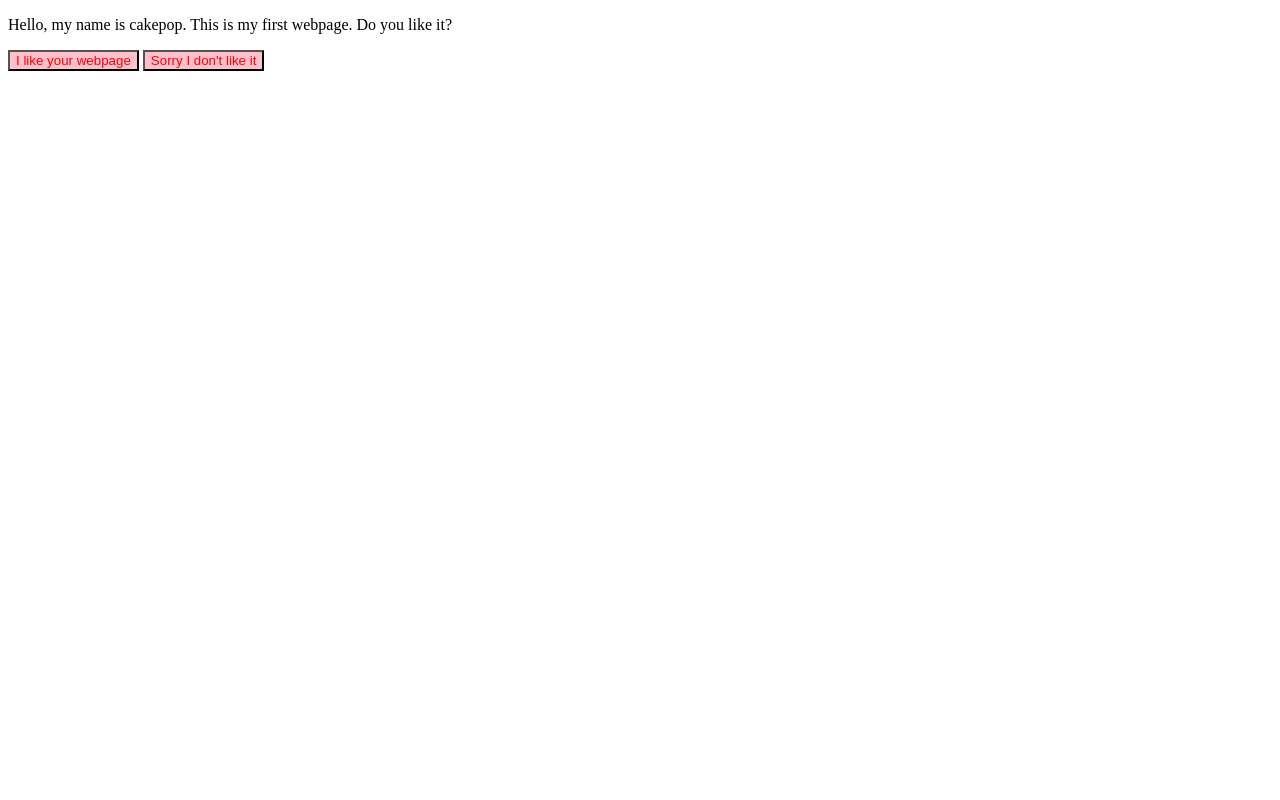
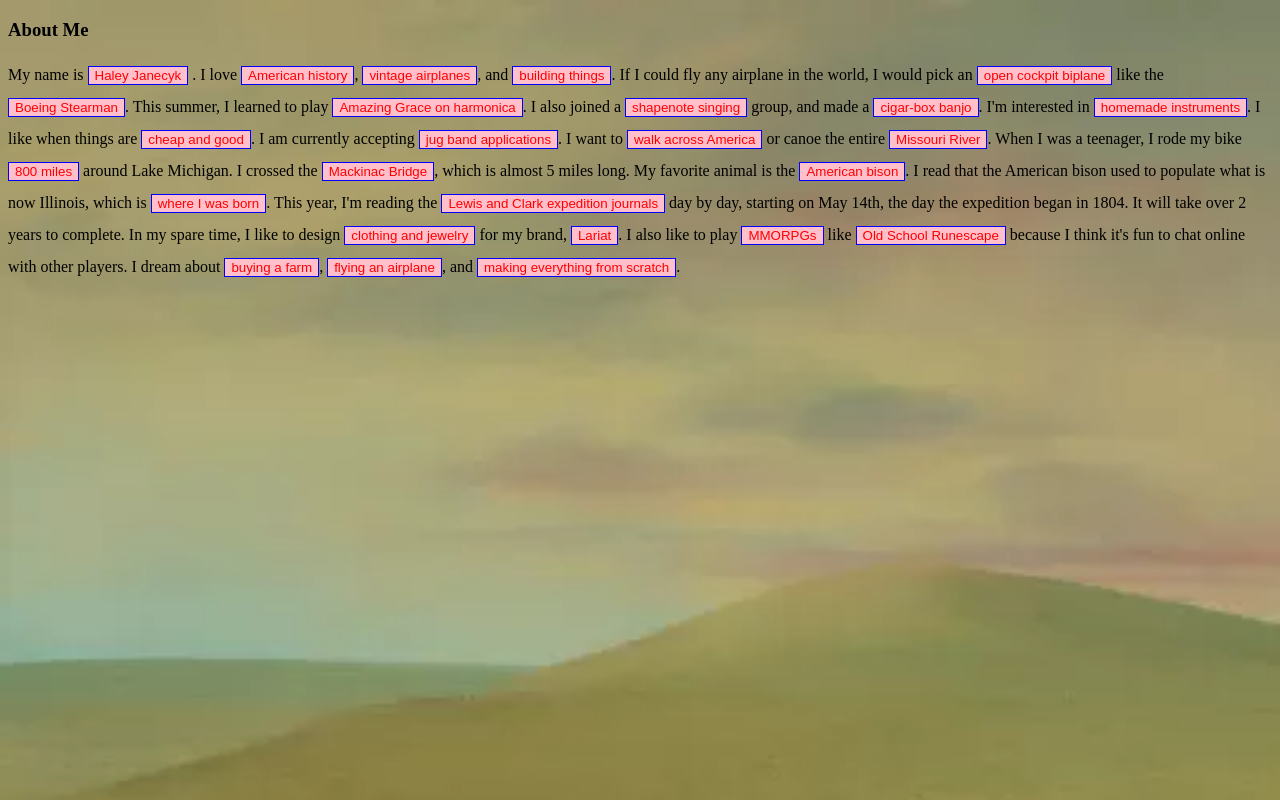
Before and after one commit to hi-cakepop/cakepop_website, a plain HTML site: page index.html in a window 1280 px wide. Drawn offline with Linux system fonts and the light colour scheme.

Commit message:
rbbsdfsd

```diff
--- /dev/null
+++ b/cheapandgoodstyles.css
@@ -0,0 +1,12 @@
+body {
+  background-color: powderblue;
+}
+h1 {
+  color: blue;
+  margin-left: 20px;
+  margin-top: 30px;
+}
+p {
+  color: red;
+  margin-left: 22px;
+}
--- a/index.html
+++ b/index.html
@@ -1,31 +1,77 @@
 <!DOCTYPE html>
 <html>
   <head>
-    <title>My First Webpage</title>
+    <title>About Me</title>
     <style>
       .pink-button {
         background-color: pink;
-        color: red
+        color: red;
+        border: 1px solid blue;
+      }
+      body {
+        background-image: url('georgecatlin5.webp');
+        background-size: 150%;
       }
     </style>
   </head>
   <body>
-    <p>
-      Hello, my name is cakepop. This is my first webpage. Do you like it?
+    <h3 title="hi">About Me</h3>
+    <p style="line-height: 2;">My name is
+      <button
+      class="pink-button"
+      >Haley Janecyk</button>
+      . I love
+      <button
+      class="pink-button">American history</button>,
+      <button
+      class="pink-button"
+      onclick="window.open('https://www.theaerodrome.com/forum/')"
+      >vintage airplanes</button>, and
+      <button
+      class="pink-button"
+      >building things</button>.
+      If I could fly any airplane in the world, I would pick an
+      <button
+      class="pink-button"
+      onclick="window.open('https://media.defense.gov/2005/Dec/22/2000574704/2000/2000/0/050308-F-1234P-010.JPG')"
+      >open cockpit biplane</button> like the
+      <button
+      class="pink-button"
+      onclick="window.open('https://www.youtube.com/watch?v=pRRfLexFuUo&ab_channel=POVCHEF')">Boeing Stearman</button>.
+      This summer, I learned to play
+      <button
+      class="pink-button"
+      onclick="window.open('https://youtube.com/playlist?list=PLP97lM1z58zEg8uNAMvsZ6X_HujzvFZeI&si=JmOxnAgExTbAZwwb')">Amazing Grace on harmonica</button>. I also joined a <button class="pink-button"
+      onclick="window.open('https://fasola.org/')"
+      >shapenote singing</button>
+      group, and made a
+      <button class="pink-button">cigar-box banjo</button>. I'm interested in
+      <button class="pink-button">homemade instruments</button>. I like when things are <button class="pink-button"
+      onclick="window.open('cheapandgood.html')">cheap and good</button>. I am
+      currently accepting <button class="pink-button">jug band applications</button>. I want to
+      <button
+      class="pink-button"
+      onclick="window.open('https://en.wikipedia.org/wiki/List_of_people_who_have_walked_across_the_United_States')"> walk across America</button> or canoe the entire <button class="pink-button"
+      onclick="window.open('http://www.johnweeks.com/river_missouri/map_us_mo.jpg')">Missouri River</button>.
+      When I was a teenager, I rode my bike <button class="pink-button">800 miles</button> around Lake Michigan. I crossed the <button class="pink-button">Mackinac Bridge</button>,
+      which is almost 5 miles long. My favorite animal is the <button class="pink-button"
+      onclick="window.open('https://lewisandclarktrail.com/buffalo.htm')"
+      >American bison</button>. I read that the American bison used to
+      populate what is now Illinois, which is
+      <button class="pink-button"
+      onclick="window.open('https://www.hmdb.org/m.asp?m=230260')">where I was born</button>. This year, I'm reading the
+      <button class="pink-button"
+      onclick="window.open('https://www.gutenberg.org/files/8419/8419-h/8419-h.htm')">Lewis and Clark expedition journals</button> day by day, starting on May 14th, the day the expedition began in 1804. It will take
+      over 2 years to complete. In my spare time, I like to design <button class="pink-button"
+      onclick="window.open('https://lariatnyc.com/collections/all')"
+      >clothing and jewelry</button> for my brand, <button class="pink-button">Lariat</button>. I also
+      like to play <button class="pink-button"
+      onclick="window.open('https://assets-global.website-files.com/64e673edbb66e2086128344d/66108393e45b70abbf5babdd_DesigningVirtualWorlds%20-%20Richard%20A.%20Bartle.pdf')"
+      >MMORPGs
+      </button> like
+      <button class="pink-button">Old School Runescape</button> because I think it's fun to chat online with other players.
+      I dream about <button class="pink-button">buying a farm</button>, <button class="pink-button">flying an airplane</button>, and <button
+      class="pink-button">making everything from scratch</button>.
     </p>
-    <button
-      title="Hi cakepop"
-      class="pink-button"
-      onclick="window.location.href='https://www.happywebsite.com'"
-    >
-      I like your webpage
-    </button>
-    <button
-      title="Sorry"
-      class="pink-button"
-      onclick="window.location.href='https://www.scarypicture.com'"
-      >
-      Sorry I don't like it
-    </button>
   </body>
 </html>
```
Also changed, not shown: cheapandgood.html (added, +12 -0 lines), practice.html (added, +31 -0 lines), georgecatlin5.webp (added), 2 other files.
